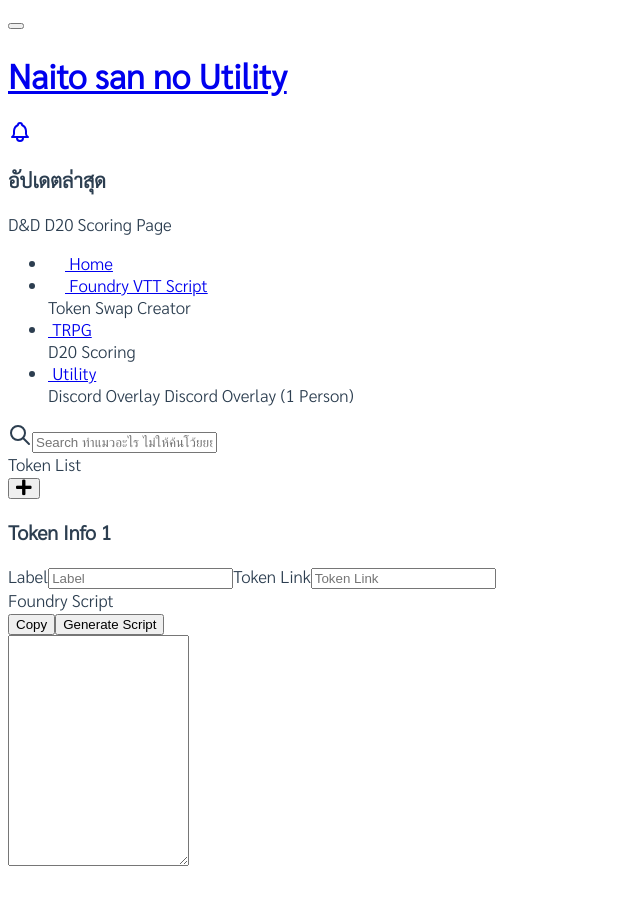
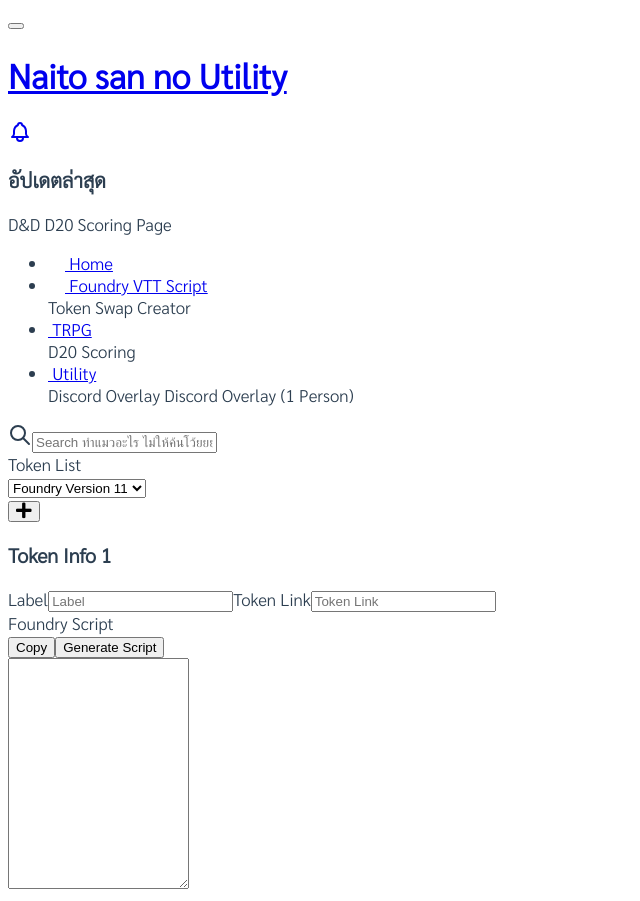
Before and after one commit to NishijiNaito/NishijiNaito.github.io, a Vue app: page /foundryvtt/token-swap in a window 1280 px wide. Shown: the whole page, without its empty margins (0-640 px from the left). Before the commit the page ends 878 px from the top, so only its background shows below. Built offline with nearby package versions, Linux system fonts and the light colour scheme; some icons are missing; what vue-sweetalert2 would draw is missing.

Commit message:
[ADD] Token Swap For Foundry Version 12

```diff
--- a/src/assets/token_swap.json
+++ b/src/assets/token_swap.json
@@ -1,4 +1,5 @@
 {
-  "main": "let image = [\n  arr_images\n];\n\n\nfunction run() {\n  if (!token) {\n    ui.notifications.error(\"ไม่พบ Token ของคุณ\");\n    return;\n  }\n\n\n  let ous = image.reduce((p, e) => {\n    if (e.label != '' & e.url != '') {\n      if (token.data.texture.src == e.url) {\n        return p += `<div class=\"form-group\"><input type=\"radio\" id=\"u_${e.label}\" name=\"url\" value=\"${e.url}\" checked><label for=\"u_${e.label}\">${e.label}</label><br></div>`;\n      } else {\n        return p += `<div class=\"form-group\"><input type=\"radio\" id=\"u_${e.label}\" name=\"url\" value=\"${e.url}\"><label for=\"u_${e.label}\">${e.label}</label><br></div>`;\n      }\n\n\n    } else {\n      return p;\n    }\n  }, \"\");\n\n\n  const myContent = `<form class=\"editable flexcol\">${ous}</form>`;\n\n\n\n\n\n\n  new Dialog({\n    title: \"เลือกรูปที่ต้องการเปลี่ยน\",\n    content: myContent,\n    buttons: {\n      button1: {\n        label: \"OK\",\n        callback: (html) => myCallback(html),\n        icon: `<i class=\"fas fa-check\"></i>`\n      }\n    }\n  }).render(true);\n\n\n}\n\n\nasync function myCallback(html) {\n  const url = html.find(\"input[name='url']:checked\").val();\n  token.document.update({ img: url });\n}\n\n\nrun();",
+  "v_11": "let image = [\n  arr_images\n];\n\n\nfunction run() {\n  if (!token) {\n    ui.notifications.error(\"ไม่พบ Token ของคุณ\");\n    return;\n  }\n\n\n  let ous = image.reduce((p, e) => {\n    if (e.label != '' & e.url != '') {\n      if (token.data.texture.src == e.url) {\n        return p += `<div class=\"form-group\"><input type=\"radio\" id=\"u_${e.label}\" name=\"url\" value=\"${e.url}\" checked><label for=\"u_${e.label}\">${e.label}</label><br></div>`;\n      } else {\n        return p += `<div class=\"form-group\"><input type=\"radio\" id=\"u_${e.label}\" name=\"url\" value=\"${e.url}\"><label for=\"u_${e.label}\">${e.label}</label><br></div>`;\n      }\n\n\n    } else {\n      return p;\n    }\n  }, \"\");\n\n\n  const myContent = `<form class=\"editable flexcol\">${ous}</form>`;\n\n\n\n\n\n\n  new Dialog({\n    title: \"เลือกรูปที่ต้องการเปลี่ยน\",\n    content: myContent,\n    buttons: {\n      button1: {\n        label: \"OK\",\n        callback: (html) => myCallback(html),\n        icon: `<i class=\"fas fa-check\"></i>`\n      }\n    }\n  }).render(true);\n\n\n}\n\n\nasync function myCallback(html) {\n  const url = html.find(\"input[name='url']:checked\").val();\n  token.document.update({ img: url });\n}\n\n\nrun();",
+  "v_12": "let image = [\n  arr_images\n];\n\n\nfunction run() {\n  if (!token) {\n    ui.notifications.error(\"ไม่พบ Token ของคุณ\");\n    return;\n  }\n\n\n  let ous = image.reduce((p, e) => {\n    if (e.label != '' & e.url != '') {\n      if (token.document.texture.src == e.url) {\n        return p += `<div class=\"form-group\"><input type=\"radio\" id=\"u_${e.label}\" name=\"url\" value=\"${e.url}\" checked><label for=\"u_${e.label}\">${e.label}</label><br></div>`;\n      } else {\n        return p += `<div class=\"form-group\"><input type=\"radio\" id=\"u_${e.label}\" name=\"url\" value=\"${e.url}\"><label for=\"u_${e.label}\">${e.label}</label><br></div>`;\n      }\n\n\n    } else {\n      return p;\n    }\n  }, \"\");\n\n\n  const myContent = `<form class=\"editable flexcol\">${ous}</form>`;\n\n\n\n\n\n\n  new Dialog({\n    title: \"เลือกรูปที่ต้องการเปลี่ยน\",\n    content: myContent,\n    buttons: {\n      button1: {\n        label: \"OK\",\n        callback: (html) => myCallback(html),\n        icon: `<i class=\"fas fa-check\"></i>`\n      }\n    }\n  }).render(true);\n\n\n}\n\n\nasync function myCallback(html) {\n  const url = html.find(\"input[name='url']:checked\").val();\n  token.document.update({ texture: { src: url } });\n}\n\n\nrun();",
   "in_array": "{ label: `i_label`, url: `i_url` },"
 }
--- a/src/views/HomeView.vue
+++ b/src/views/HomeView.vue
@@ -22,8 +22,7 @@
       <div class="col-lg-6">
         อัปเดตล่าสุด
         <br />
-        - เพิ่ม Picture Speak ของ Discord เพื่อให้สามารถแสดงรูปภาพตอนพูดได้
-        (แต่ถ้าไม่ใช้ จะเอาตามรูปหลักที่ตั้งไว้ตามปกติ)
+        - Token Swap Creator เพิ่ม script สำหรับ Foundry Version 12
         <br /><br />
         อัปเดตต่อไป
         <br />
@@ -38,6 +37,9 @@
         <br />
         - OBS ของ Discord - เพิ่มเมนู Foundry VTT Script > Token Swap Creator
         สำหรับการ Generate Script สำหรับการเปลี่ยน Token ของแต่ละบุคคล
+        <br />
+        - เพิ่ม Picture Speak ของ Discord เพื่อให้สามารถแสดงรูปภาพตอนพูดได้
+        (แต่ถ้าไม่ใช้ จะเอาตามรูปหลักที่ตั้งไว้ตามปกติ)
       </div>
     </div>
   </div>
--- a/src/views/fovttscr/TokenSwapView.vue
+++ b/src/views/fovttscr/TokenSwapView.vue
@@ -4,6 +4,15 @@
       <div class="card">
         <div class="card-header">
           Token List
+          <div class="form-group ms-5">
+            <select
+              id="my-select"
+              class="form-select"
+              v-model="foundry_version">
+              <option value="v_11">Foundry Version 11</option>
+              <option value="v_12">Foundry Version 12</option>
+            </select>
+          </div>
           <div class="card-actions btn-actions">
             <button @click="addList()" class="btn-action">
               <i class="fas fa-plus fa-lg text-success"></i>
@@ -19,8 +28,7 @@
                 <h3 class="card-title">Token Info {{ idx + 1 }}</h3>
                 <div
                   class="card-actions btn-actions"
-                  v-show="pic_list.length > 1"
-                >
+                  v-show="pic_list.length > 1">
                   <button @click="pic_list.splice(idx, 1)" class="btn-action">
                     <i class="fas fa-times fa-lg text-danger"></i>
                   </button>
@@ -36,8 +44,7 @@
                     v-model="pl.i_label"
                     aria-describedby="helpId"
                     placeholder="Label"
-                    required
-                  />
+                    required />
                   <label :for="'urlip_' + idx">Token Link</label>
                   <input
                     type="url"
@@ -46,8 +53,7 @@
                     v-model="pl.i_url"
                     aria-describedby="helpId"
                     placeholder="Token Link"
-                    required
-                  />
+                    required />
                 </div>
               </div>
             </div>
@@ -71,8 +77,7 @@
             class="form-control"
             rows="15"
             v-model="scriptcode"
-            readonly
-          >
+            readonly>
           </textarea>
         </div>
       </div>
@@ -94,6 +99,7 @@
         },
       ],
       scriptcode: "",
+      foundry_version: "v_11",
     };
   },
   methods: {
@@ -116,7 +122,7 @@
         );
       }, "");
 
-      this.scriptcode = t.main
+      this.scriptcode = t[this.foundry_version]
         .replaceAll("arr_images", inarray)
         .replaceAll("\n", "");
     },
```
